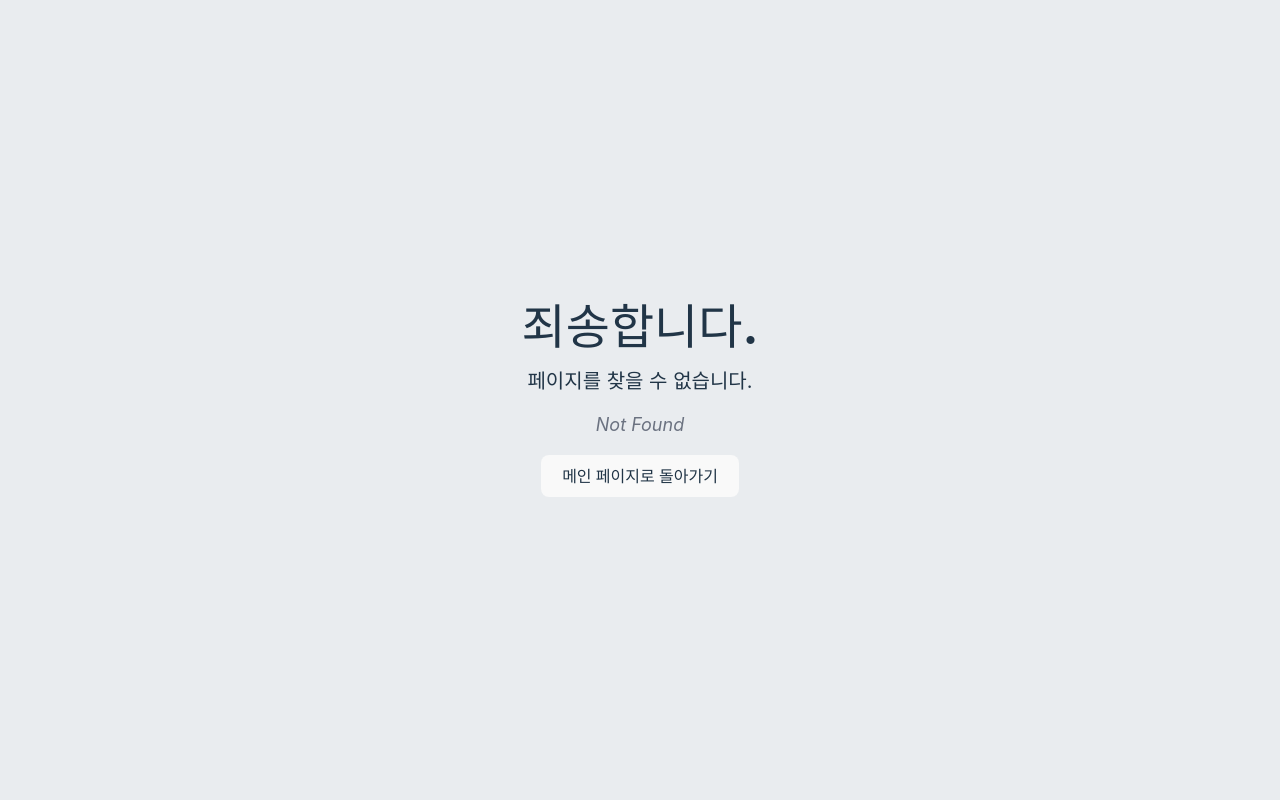
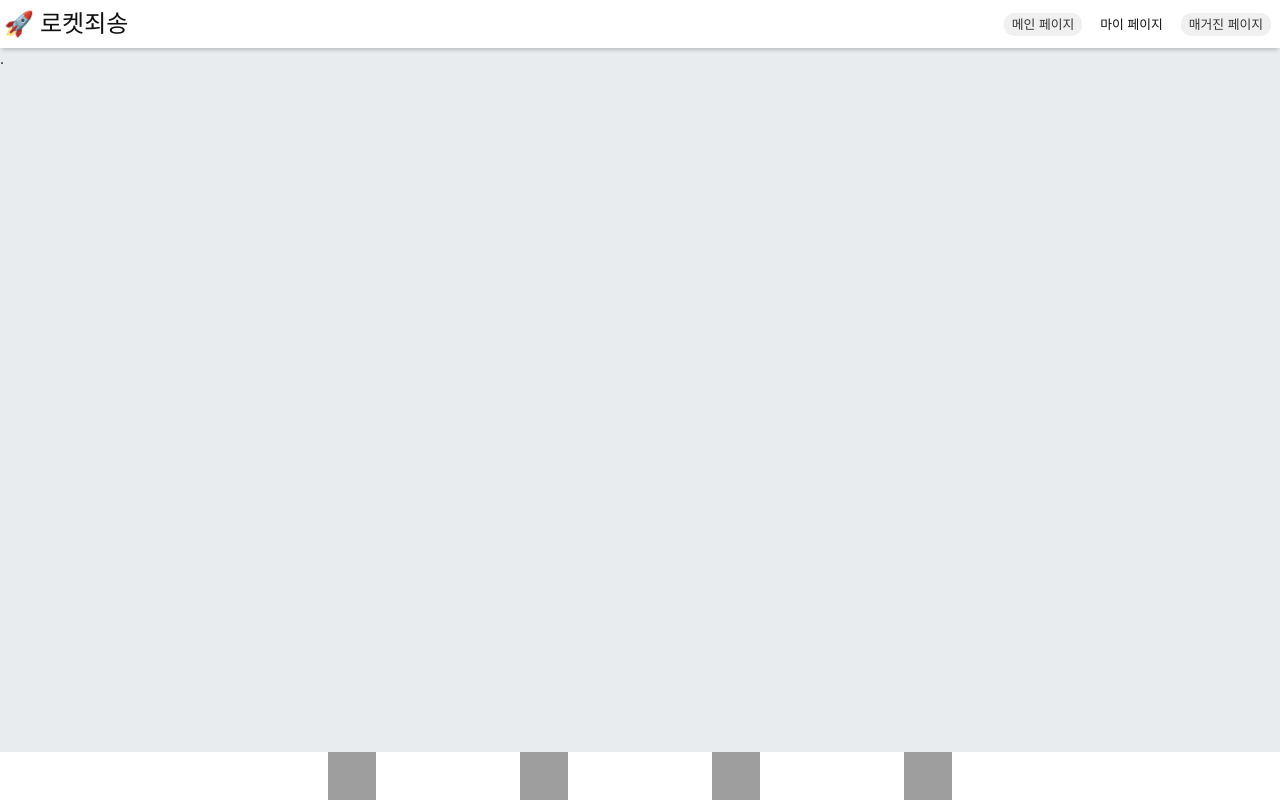
Before and after one commit to g-magazine-hackaton/g-magazine-fe, a React (Vite) app: page /g-magazine-fe/magazine/write in a window 1280 px wide. Before the commit this address had no page. Built offline with nearby package versions, Linux system fonts and the light colour scheme; grey boxes are pictures that could not be loaded; a web font is replaced by a local one.

Commit message:
feat: 매거진 작성 페이지 추가

```diff
--- a/src/main.tsx
+++ b/src/main.tsx
@@ -9,6 +9,7 @@ import HomePage from '@/pages/home';
 import MyPage from '@/pages/my-page';
 import YourPage from '@/pages/your-page';
 import MagazinePage from '@/pages/magazine';
+import MagazineWritePage from '@/pages/magazine/write';
 import ProfilePage from '@/pages/profile';
 import NotFoundPage from '@/pages/not-found';
 
@@ -38,6 +39,10 @@ const router = createBrowserRouter([
         element: <MagazinePage />,
       },
       {
+        path: 'magazine/write',
+        element: <MagazineWritePage />,
+      },
+      {
         path: 'profile',
         element: <ProfilePage />,
       },
--- /dev/null
+++ b/src/pages/magazine/write.tsx
@@ -0,0 +1,5 @@
+const MagazineWrite = () => {
+  return <div>.</div>;
+};
+
+export default MagazineWrite;
--- a/src/pages/my-page.tsx
+++ b/src/pages/my-page.tsx
@@ -1,5 +1,6 @@
 import React, { FC } from 'react';
 import styled from '@emotion/styled';
+import { Link } from 'react-router-dom';
 import MyPageProfileComponent from '@/components/ui/my-page/profile';
 import MyPageSection from '@/components/ui/my-page/section';
 import MyPageSubscriberUpdateSlider from '@/components/ui/my-page/subscriber-update-slider';
@@ -111,7 +112,9 @@ const MyPage: FC = () => {
               <span>
                 <em>{titles[idx]}</em> 42개
               </span>
-              <img src="plus.png" alt="업로드 아이콘" />
+              <Link to="../magazine/write">
+                <img src="plus.png" alt="업로드 아이콘" />
+              </Link>
             </FolderHeader>
             <MyPageMagazineSlide item={item} />
           </React.Fragment>
```
Also changed, not shown: src/pages/magazine/index.tsx (renamed from src/pages/magazine.tsx).
